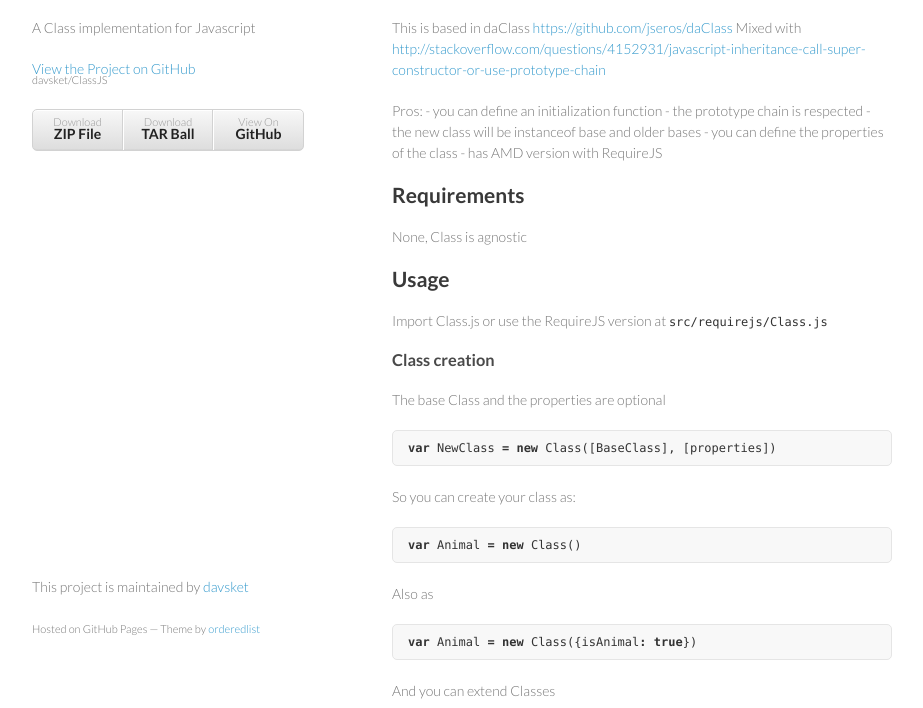
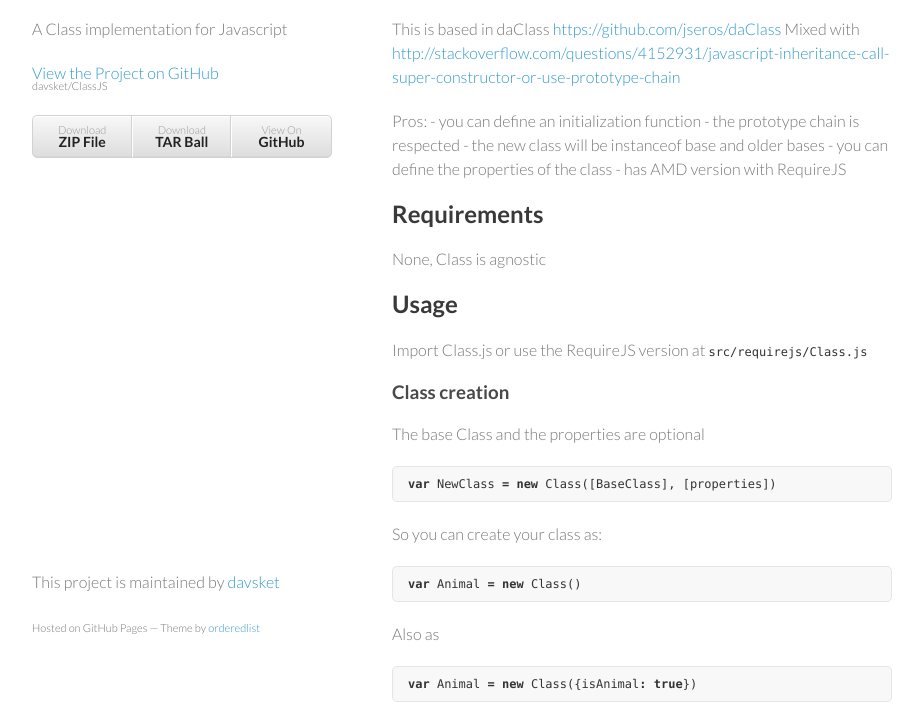
Before and after one commit to davsket/ClassJS, a plain HTML site: page index.html in a window 1280 px wide. Shown: the part 92-800 px from the top of the page, without its empty margins (178-1101 px from the left). Drawn offline with Linux system fonts and the light colour scheme.

Commit message:
modifying styles

```diff
--- a/stylesheets/styles.css
+++ b/stylesheets/styles.css
@@ -2,7 +2,7 @@
 
 body {
   padding:50px;
-  font:14px/1.5 Lato, "Helvetica Neue", Helvetica, Arial, sans-serif;
+  font:16px/1.5 Lato, "Helvetica Neue", Helvetica, Arial, sans-serif;
   color:#777;
   font-weight:300;
 }
@@ -96,14 +96,13 @@ img {
 }
 
 header {
-  width:270px;
+  width:300px;
   float:left;
   position:fixed;
 }
 
 header ul {
   list-style:none;
-  height:40px;
 
   padding:0;
 
@@ -118,14 +117,13 @@ header ul {
   border-radius:5px;
   border:1px solid #d2d2d2;
   box-shadow:inset #fff 0 1px 0, inset rgba(0,0,0,0.03) 0 -1px 0;
-  width:270px;
+
+  overflow: hidden;
 }
 
 header li {
-  width:89px;
+  width:33.3%;
   float:left;
-  border-right:1px solid #d2d2d2;
-  height:40px;
 }
 
 header ul a {
@@ -134,8 +132,8 @@ header ul a {
   color:#999;
   display:block;
   text-align:center;
-  padding-top:6px;
-  height:40px;
+  padding:8px 0;
+  border-right:1px solid #d2d2d2;
 }
 
 strong {
@@ -143,14 +141,12 @@ strong {
   font-weight:700;
 }
 
-header ul li + li {
-  width:88px;
+header ul li + li a{
   border-left:1px solid #fff;
 }
 
-header ul li + li + li {
+header ul li + li + li a{
   border-right:none;
-  width:89px;
 }
 
 header ul a strong {
```
